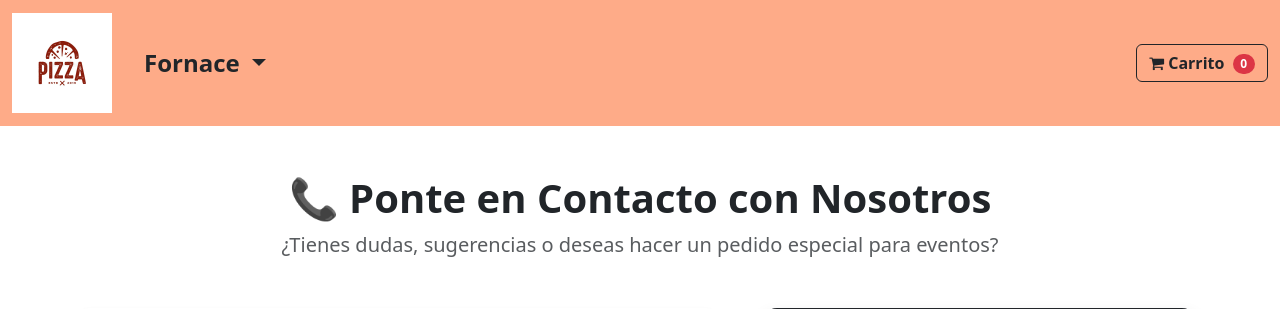
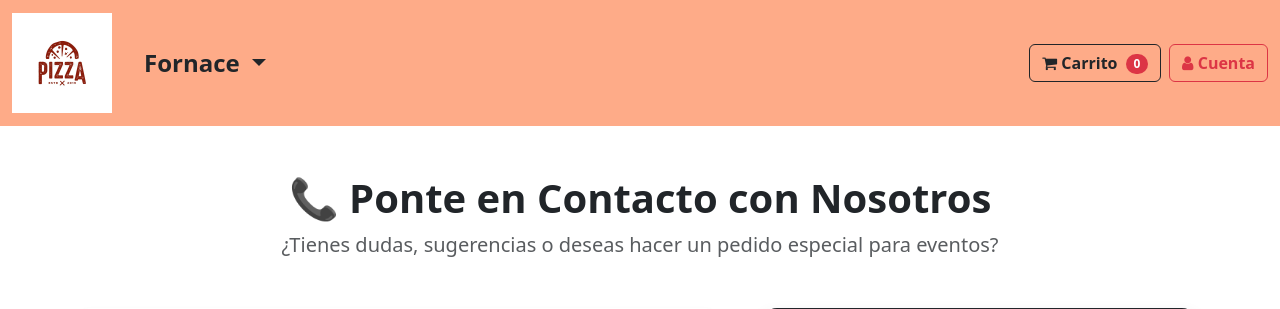
Before and after one commit to C4F301/Desarrallo-web-y-movil, a PHP site: page /contactos.php in a window 1280 px wide. Shown: the top 309 px of the page. Run offline with PHP 8.4, Linux system fonts and the light colour scheme.

Commit message:
BOTTON
cuenta bototn

```diff
--- a/proyecto/contactos.php
+++ b/proyecto/contactos.php
@@ -40,11 +40,17 @@
                     </li>
                 </ul>
 
-                <div class="d-flex align-items-center gap-2 mt-2 mt-lg-0">
+                <div class="d-flex align-items-center gap-2 mt-2 mt-lg-0" id="contenedorCuentaNavbar">
+                    <span id="badgeUsuarioLoggeado" class="badge bg-dark text-warning px-3 py-2 d-none">
+                        <i class="fa fa-user-circle me-1"></i> <span id="nombreUsuarioLoggeado"></span>
+                    </span>
                     <button type="button" class="btn btn-outline-dark position-relative fw-bold" data-bs-toggle="offcanvas" data-bs-target="#carritoOffcanvas">
                         <i class="fa fa-shopping-cart"></i> Carrito
                         <span id="contadorCarrito" class="badge bg-danger rounded-pill ms-1">0</span>
                     </button>
+                    <a href="index.php" id="btnCuentaNavbar" class="btn btn-outline-danger fw-bold">
+                        <i class="fa fa-user"></i> Cuenta
+                    </a>
                 </div>
             </div>
         </div>
```
